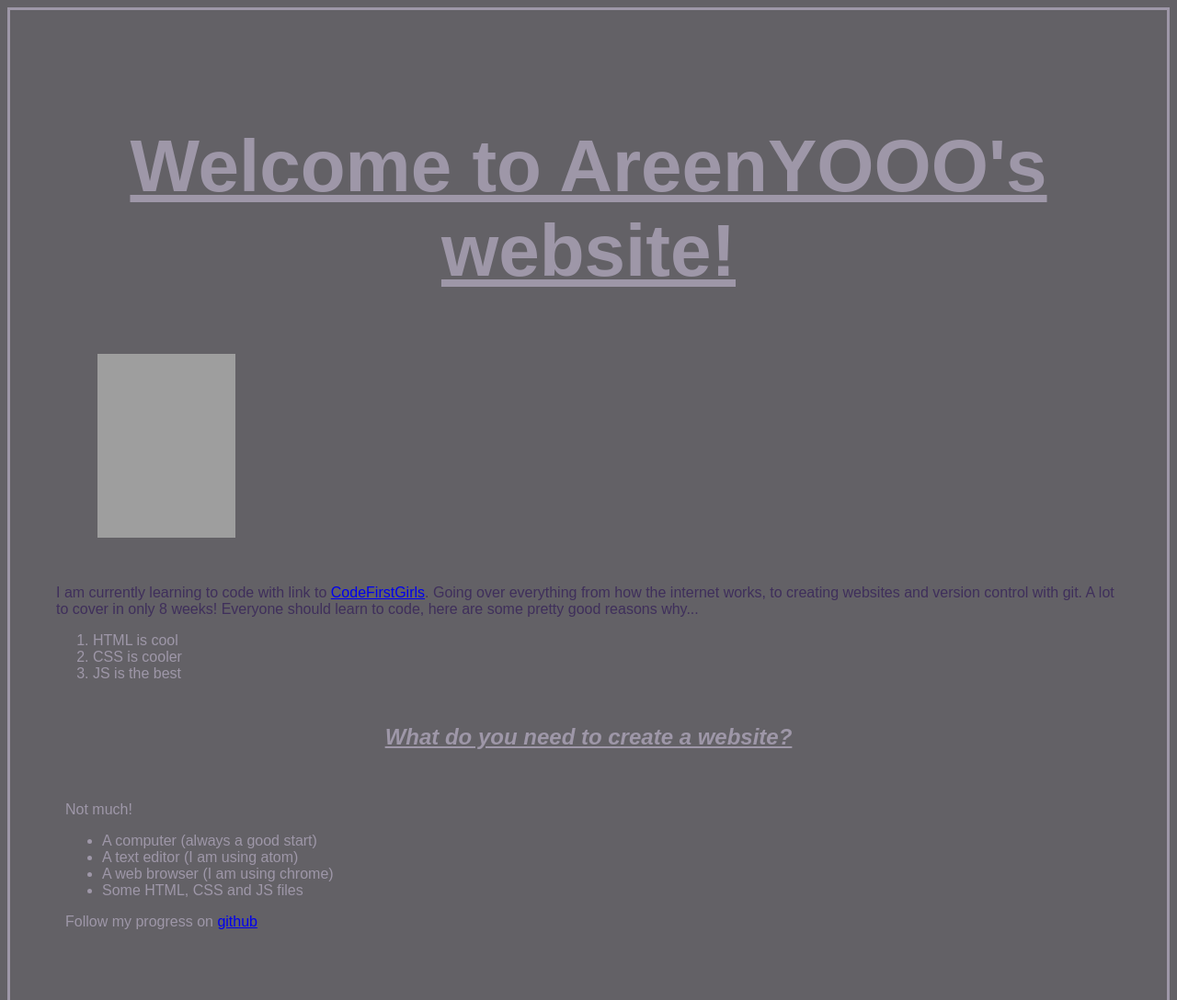
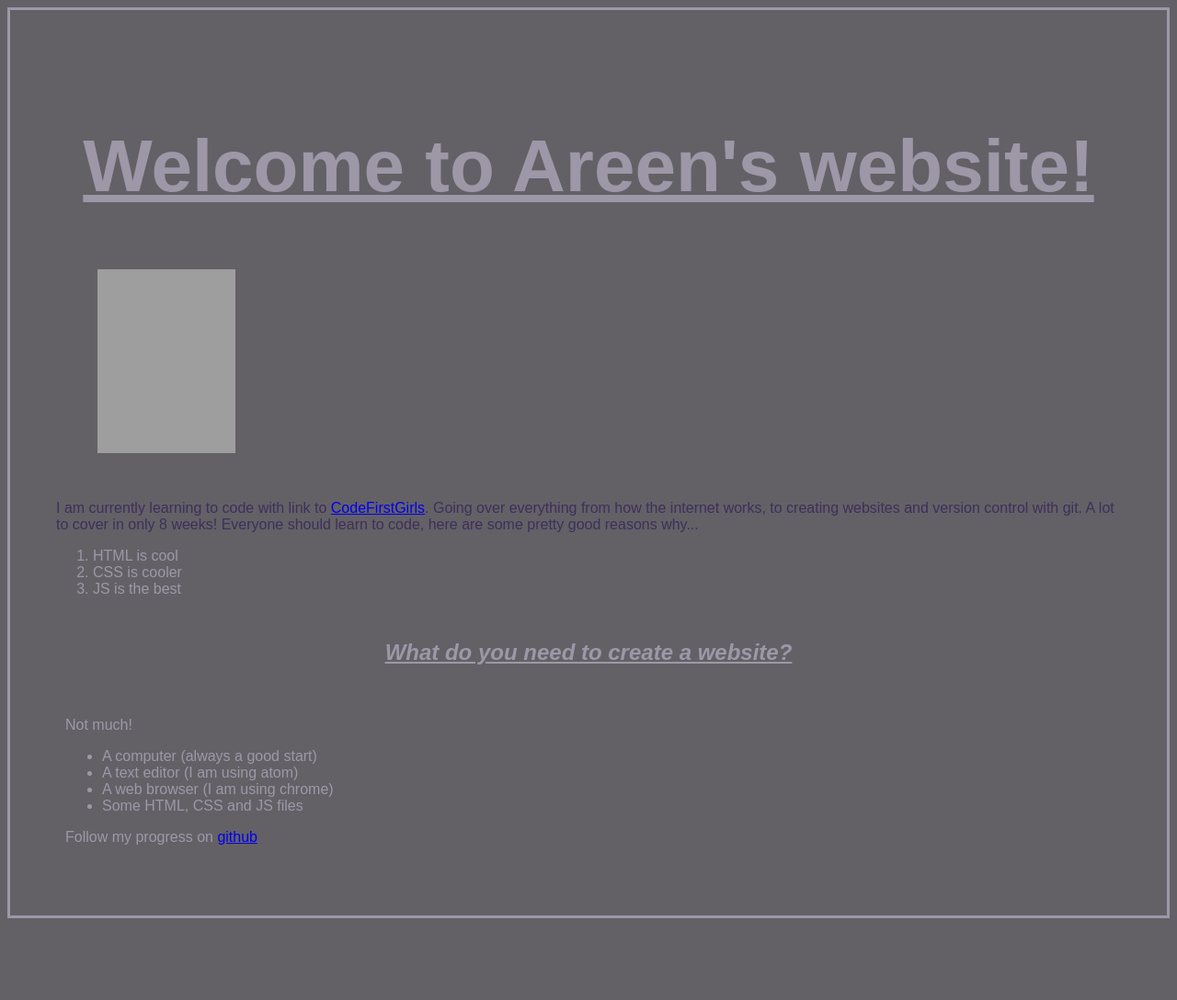
Before and after one commit to rubobble/lse-coding, a plain HTML site: page index.html in a window 1280 px wide. Shown: the top 1088 px of the page at 92% size. After the commit the page ends 1007 px from the top, so only its background shows below. Drawn offline with Linux system fonts and the light colour scheme; grey boxes are pictures that could not be loaded.

Commit message:
Revert "make a change"
This reverts commit d7e94926c6163745f2814e74347129498400a5ae.

```diff
--- a/index.html
+++ b/index.html
@@ -8,7 +8,7 @@
 </head>
 
 <body>
-<h1> Welcome to AreenYOOO's website! </h1>
+<h1> Welcome to Areen's website! </h1>
 &nbsp
 <br>
 
```
